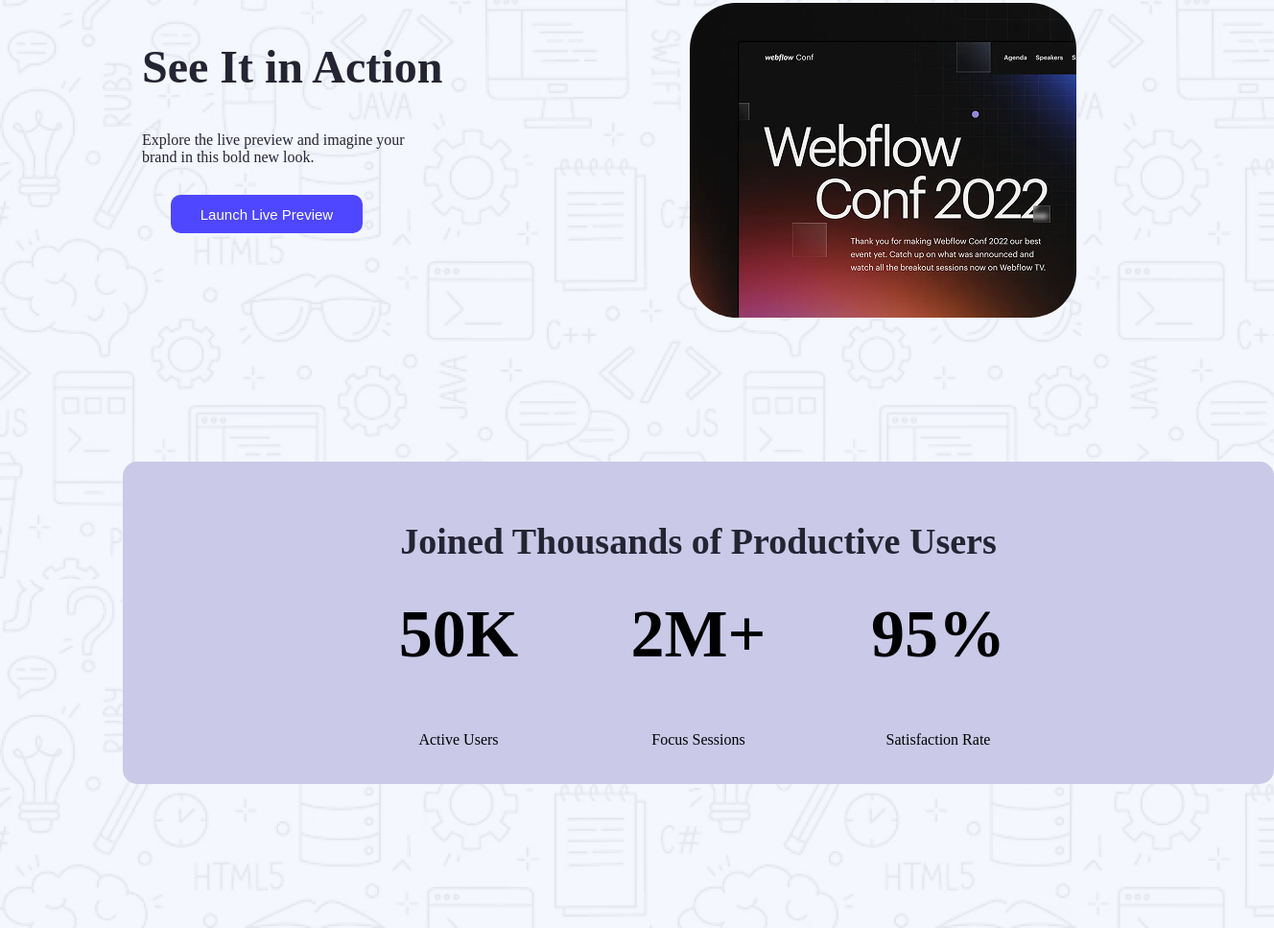
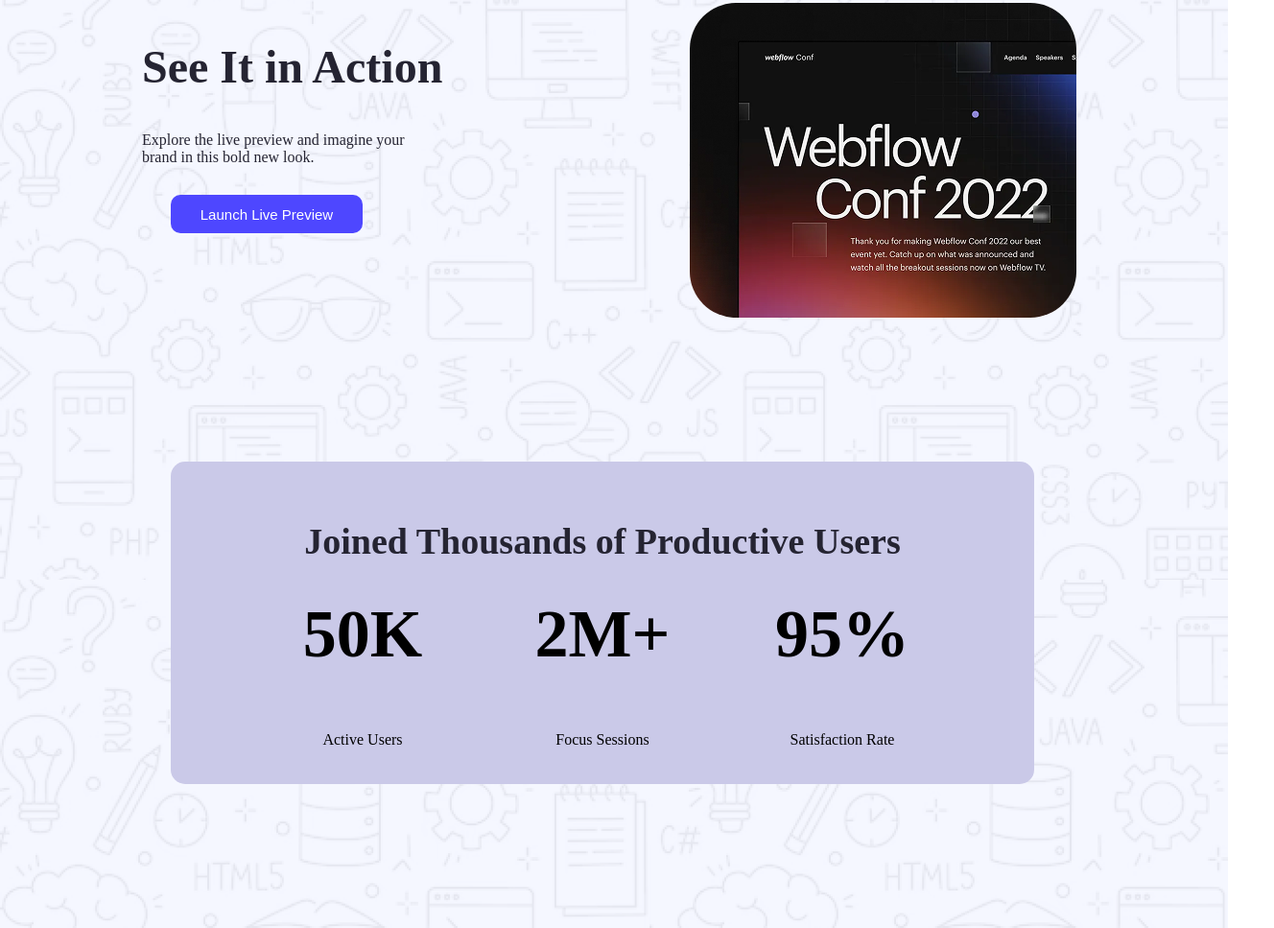
Before and after one commit to morshedalom5675/assignment-for-logo, a plain HTML site: page index.html in a window 1280 px wide. Shown: the part 700-1667 px from the top of the page at 96% size, 1328 px wide, since content can reach past the window. Drawn offline with Linux system fonts and the light colour scheme.

Commit message:
about item chenge again

```diff
--- a/styls/index.css
+++ b/styls/index.css
@@ -70,10 +70,10 @@ div button{
 }
 .about{
     text-align: center;
-    width: 1200px;
+    width: 900px;
     height: 306px;
     justify-content: center;
-    margin: 150px 120px;
+    margin: 150px 170px;
     background-color: #cac9e8;
     padding-top: 30px;
     border-radius: 15px;
```
